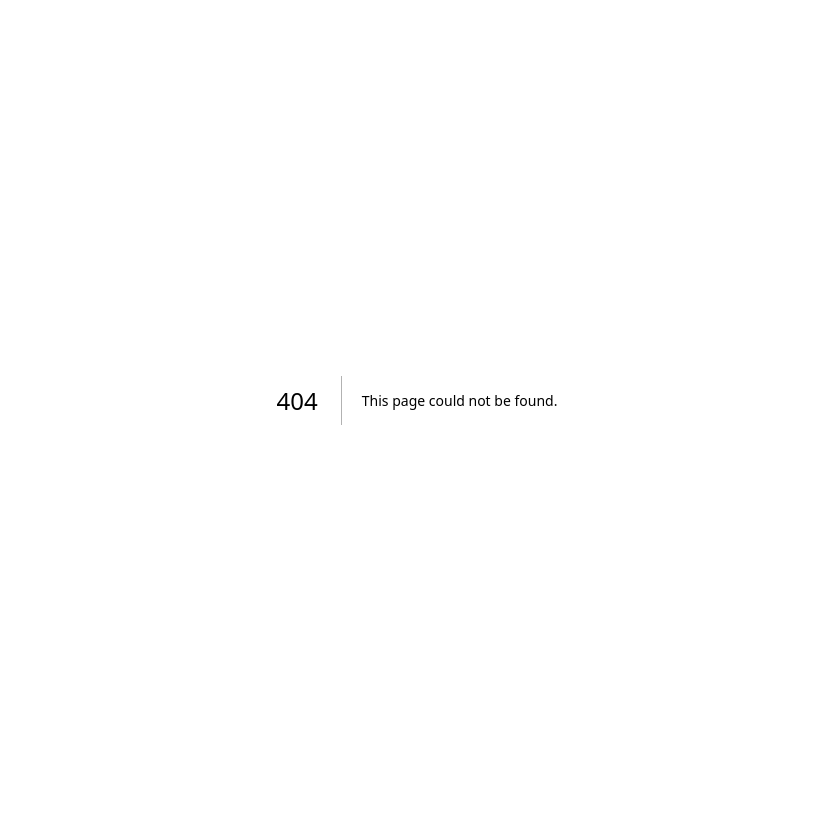
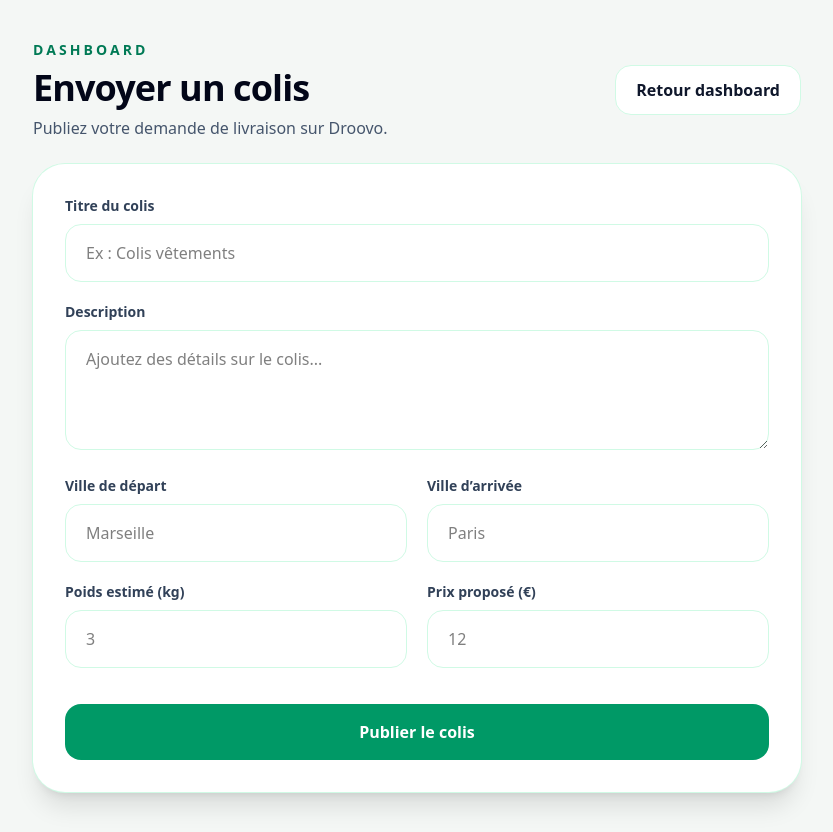
Before and after one commit to lafere75-del/Droovo, a Next.js app: page /dashboard/create-package in a window 1280 px wide. Before the commit this address had no page. Shown: the whole page, without its empty margins (223-1056 px from the left). Before the commit the page ends 800 px from the top, so only its background shows below. Built offline with nearby package versions, Linux system fonts and the light colour scheme.

Commit message:
Create page.jsx

```diff
--- /dev/null
+++ b/app/dashboard/create-package/page.jsx
@@ -0,0 +1,193 @@
+"use client";
+
+import { useState } from "react";
+import { useRouter } from "next/navigation";
+import { supabase } from "../../../lib/supabaseClient";
+
+export default function CreatePackagePage() {
+  const router = useRouter();
+
+  const [title, setTitle] = useState("");
+  const [description, setDescription] = useState("");
+  const [fromCity, setFromCity] = useState("");
+  const [toCity, setToCity] = useState("");
+  const [weight, setWeight] = useState("");
+  const [price, setPrice] = useState("");
+
+  const [loading, setLoading] = useState(false);
+
+  async function handleSubmit(e) {
+    e.preventDefault();
+
+    setLoading(true);
+
+    const {
+      data: { user },
+    } = await supabase.auth.getUser();
+
+    if (!user) {
+      alert("Vous devez être connecté.");
+      setLoading(false);
+      return;
+    }
+
+    const { error } = await supabase.from("packages").insert({
+      user_id: user.id,
+      title,
+      description,
+      from_city: fromCity,
+      to_city: toCity,
+      weight,
+      price,
+    });
+
+    setLoading(false);
+
+    if (error) {
+      alert("Erreur : " + error.message);
+      return;
+    }
+
+    alert("Colis publié avec succès.");
+
+    router.push("/dashboard");
+  }
+
+  return (
+    <main className="min-h-screen bg-[#F4F7F5] px-6 py-10">
+      <div className="mx-auto max-w-3xl">
+
+        <div className="mb-6 flex items-center justify-between">
+          <div>
+            <p className="text-sm font-black uppercase tracking-[0.22em] text-emerald-700">
+              Dashboard
+            </p>
+
+            <h1 className="mt-2 text-4xl font-black tracking-tight text-slate-950">
+              Envoyer un colis
+            </h1>
+
+            <p className="mt-2 text-slate-600">
+              Publiez votre demande de livraison sur Droovo.
+            </p>
+          </div>
+
+          <button
+            onClick={() => router.push("/dashboard")}
+            className="rounded-2xl border border-emerald-100 bg-white px-5 py-3 font-black text-slate-900"
+          >
+            Retour dashboard
+          </button>
+        </div>
+
+        <div className="rounded-[2rem] bg-white p-8 shadow-xl ring-1 ring-emerald-100">
+          <form onSubmit={handleSubmit} className="grid gap-5">
+
+            <div>
+              <label className="mb-2 block text-sm font-black text-slate-700">
+                Titre du colis
+              </label>
+
+              <input
+                required
+                type="text"
+                placeholder="Ex : Colis vêtements"
+                value={title}
+                onChange={(e) => setTitle(e.target.value)}
+                className="w-full rounded-2xl border border-emerald-100 px-5 py-4 outline-none focus:border-emerald-600"
+              />
+            </div>
+
+            <div>
+              <label className="mb-2 block text-sm font-black text-slate-700">
+                Description
+              </label>
+
+              <textarea
+                placeholder="Ajoutez des détails sur le colis..."
+                value={description}
+                onChange={(e) => setDescription(e.target.value)}
+                className="min-h-[120px] w-full rounded-2xl border border-emerald-100 px-5 py-4 outline-none focus:border-emerald-600"
+              />
+            </div>
+
+            <div className="grid gap-5 md:grid-cols-2">
+
+              <div>
+                <label className="mb-2 block text-sm font-black text-slate-700">
+                  Ville de départ
+                </label>
+
+                <input
+                  required
+                  type="text"
+                  placeholder="Marseille"
+                  value={fromCity}
+                  onChange={(e) => setFromCity(e.target.value)}
+                  className="w-full rounded-2xl border border-emerald-100 px-5 py-4 outline-none focus:border-emerald-600"
+                />
+              </div>
+
+              <div>
+                <label className="mb-2 block text-sm font-black text-slate-700">
+                  Ville d’arrivée
+                </label>
+
+                <input
+                  required
+                  type="text"
+                  placeholder="Paris"
+                  value={toCity}
+                  onChange={(e) => setToCity(e.target.value)}
+                  className="w-full rounded-2xl border border-emerald-100 px-5 py-4 outline-none focus:border-emerald-600"
+                />
+              </div>
+
+            </div>
+
+            <div className="grid gap-5 md:grid-cols-2">
+
+              <div>
+                <label className="mb-2 block text-sm font-black text-slate-700">
+                  Poids estimé (kg)
+                </label>
+
+                <input
+                  type="number"
+                  placeholder="3"
+                  value={weight}
+                  onChange={(e) => setWeight(e.target.value)}
+                  className="w-full rounded-2xl border border-emerald-100 px-5 py-4 outline-none focus:border-emerald-600"
+                />
+              </div>
+
+              <div>
+                <label className="mb-2 block text-sm font-black text-slate-700">
+                  Prix proposé (€)
+                </label>
+
+                <input
+                  type="number"
+                  placeholder="12"
+                  value={price}
+                  onChange={(e) => setPrice(e.target.value)}
+                  className="w-full rounded-2xl border border-emerald-100 px-5 py-4 outline-none focus:border-emerald-600"
+                />
+              </div>
+
+            </div>
+
+            <button
+              type="submit"
+              disabled={loading}
+              className="mt-4 rounded-2xl bg-emerald-600 px-5 py-4 font-black text-white hover:bg-emerald-700 disabled:opacity-60"
+            >
+              {loading ? "Publication..." : "Publier le colis"}
+            </button>
+
+          </form>
+        </div>
+      </div>
+    </main>
+  );
+}
```
